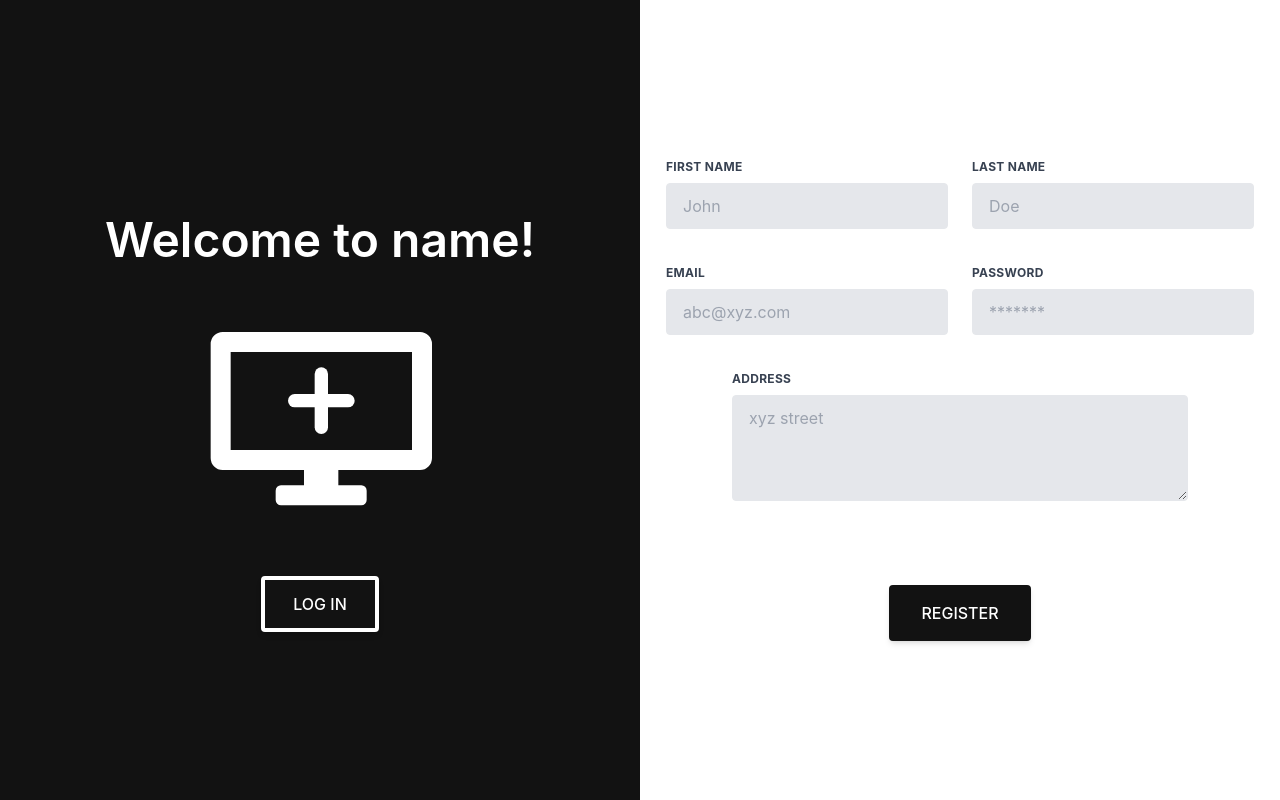
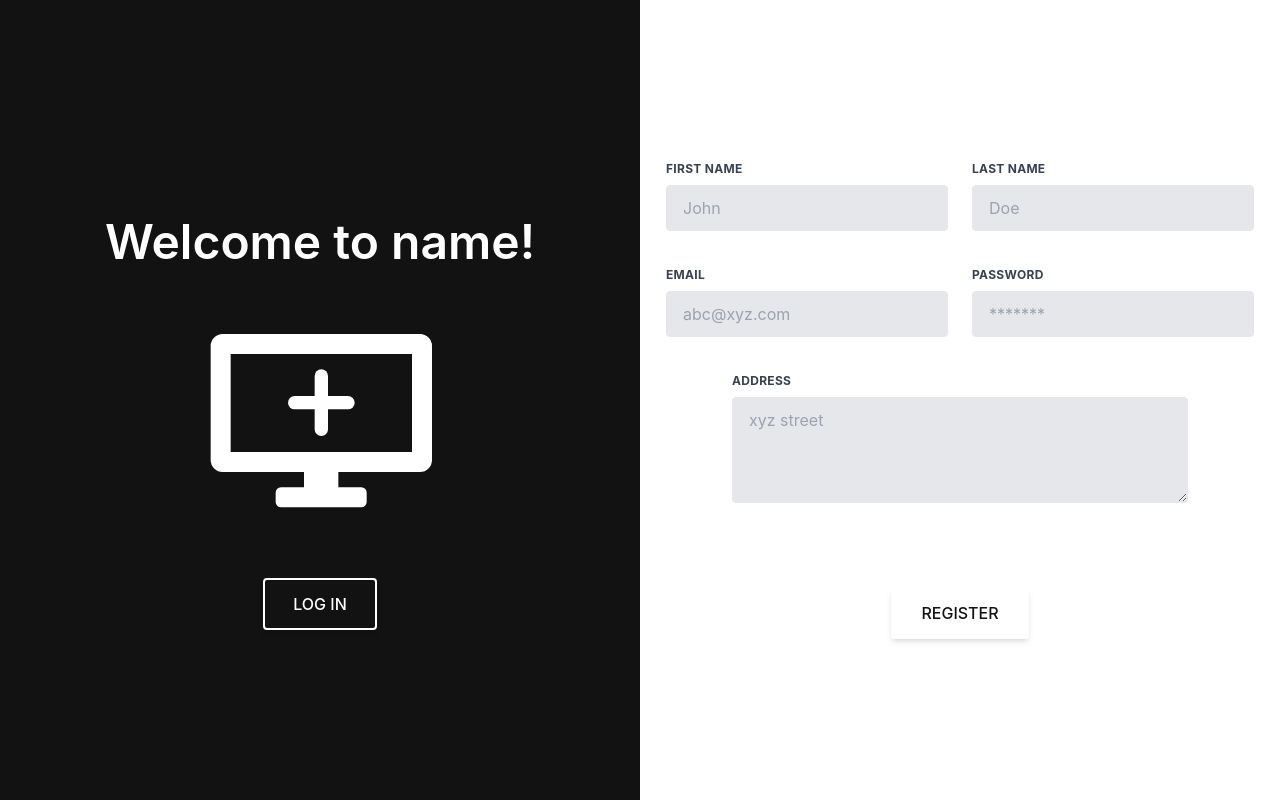
Before and after one commit to ianishk/hms-fullstack, a React (Create React App) app in the folder frontend/: page /AddPatient in a window 1280 px wide. Built offline with nearby package versions, Linux system fonts and the light colour scheme.

Commit message:
Changed AddPatient UI

```diff
--- a/frontend/src/components/AddPatient.js
+++ b/frontend/src/components/AddPatient.js
@@ -11,7 +11,7 @@ const AddPatient = () => {
         <img className="object-cover w-60 h-60" src = {pict} alt = "project_logo"/>
         <br/>
         <Link to="/login">
-          <button className="inline-block px-7 py-3 bg-[#121212] border-white border-4 text-white font-medium rounded
+          <button className="inline-block px-7 py-3 bg-[#121212] border-white border-2 text-white font-medium rounded
           shadow-md hover:bg-white hover:text-[#121212] uppercase hover:shadow-lg focus:shadow-lg
           focus:outline-none focus:ring-0 active:bg-white active:shadow-lg transition duration-150 ease-in-out">
             Log in
@@ -70,8 +70,8 @@ const AddPatient = () => {
 
 
         <br/><br/><br/>
-        <button type = "submit" className="inline-block px-7 py-3 bg-[#121212] uppercase text-white hover:border-[#1275B4]
-        font-medium rounded shadow-md hover:bg-[#1275B4] border-[#121212] border-4 transition duration-150 ease-in-out">
+        <button type = "submit" className="inline-block px-7 py-3 bg-white border-[#121212] uppercase text-[#121212] hover:border-[#121212]
+        font-medium rounded hover:text-white shadow-md hover:bg-[#121212] border-white border-2 transition duration-150 ease-in-out">
           register
         </button>
         </form>
```
